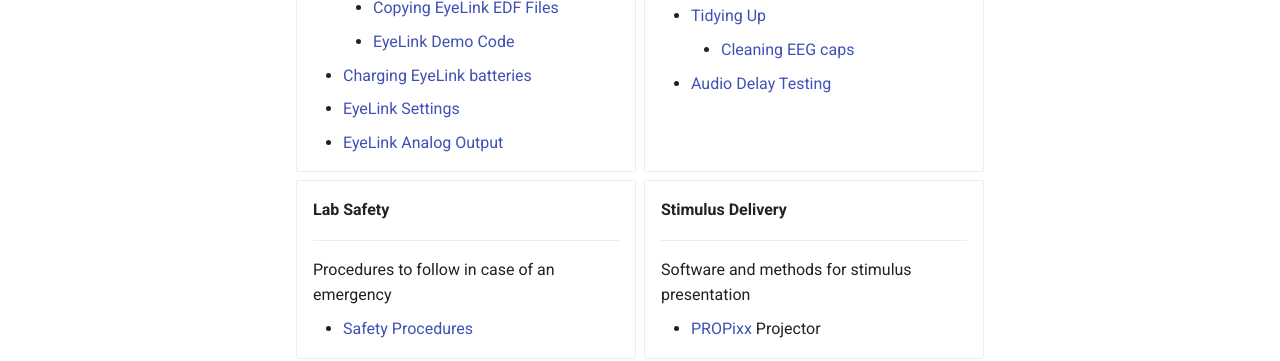
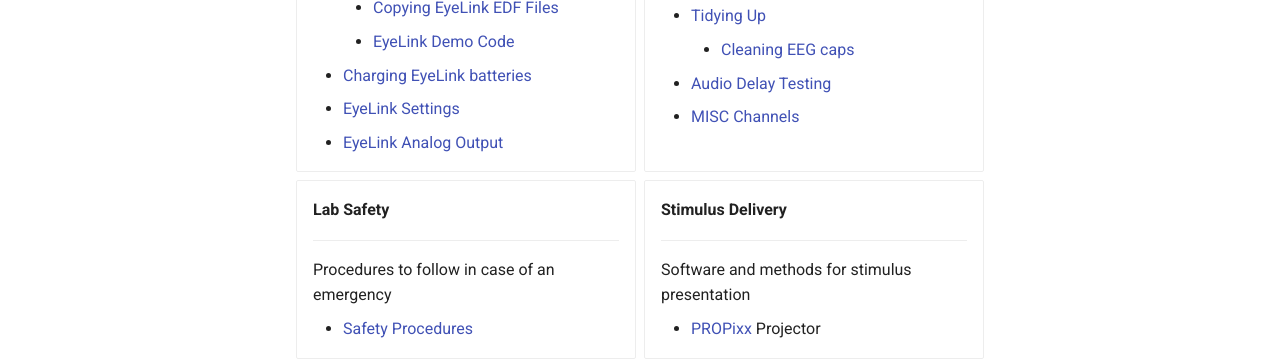
Before and after one commit to chbh-opensource/chbh-on-bear, an MkDocs documentation site: the page built from docs/meg/index.md, in a window 1280 px wide and 1397 px high. Shown: the part 664-1025 px from the top of the window. Built offline with MkDocs 1.6.1 and Material for MkDocs 9.7.7, drawn with Linux system fonts in a browser that asks for light colours; comment, search, counter and statistics services are not loaded.

Commit message:
Starting on MISC Channels repo

```diff
--- a/docs/meg/index.md
+++ b/docs/meg/index.md
@@ -45,6 +45,7 @@ Guides and documentation for MEG analysis and data collection at the CHBH.
 	- [Tidying Up](acquisition/tidying_up.md)
 		- [Cleaning EEG caps](acquisition/cleaning_eeg_caps.md)
 	- [Audio Delay Testing](acquisition/audio_delay_testing.md)
+	- [MISC Channels](acquisition/misc_channels.md)
 
 
 -	**Lab Safety**
--- a/mkdocs.yml
+++ b/mkdocs.yml
@@ -100,6 +100,7 @@ nav:
       - Tidying Up: meg/acquisition/tidying_up.md
       - Cleaning EEG Caps: meg/acquisition/cleaning_eeg_caps.md
       - Audio Delay Testing: meg/acquisition/audio_delay_testing.md
+      - MISC Channels: meg/acquisition/misc_channels.md
     - Lab Safety:
       - Procedures: meg/labsafety/labsafety.md
     - Stimulus Presentation:
```
Also changed, not shown: docs/meg/acquisition/misc_channels.md (added, +1 -0 lines).
